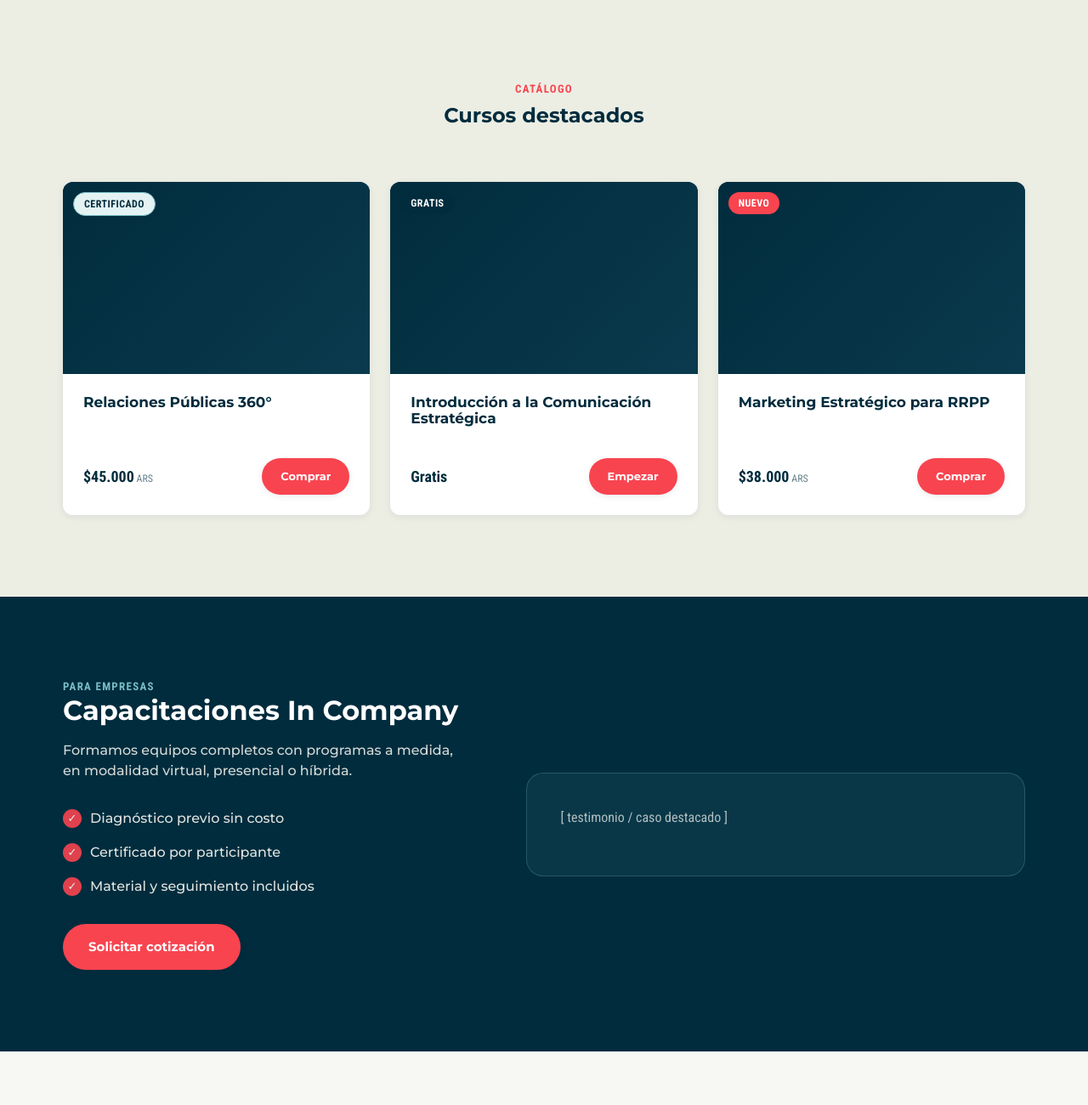
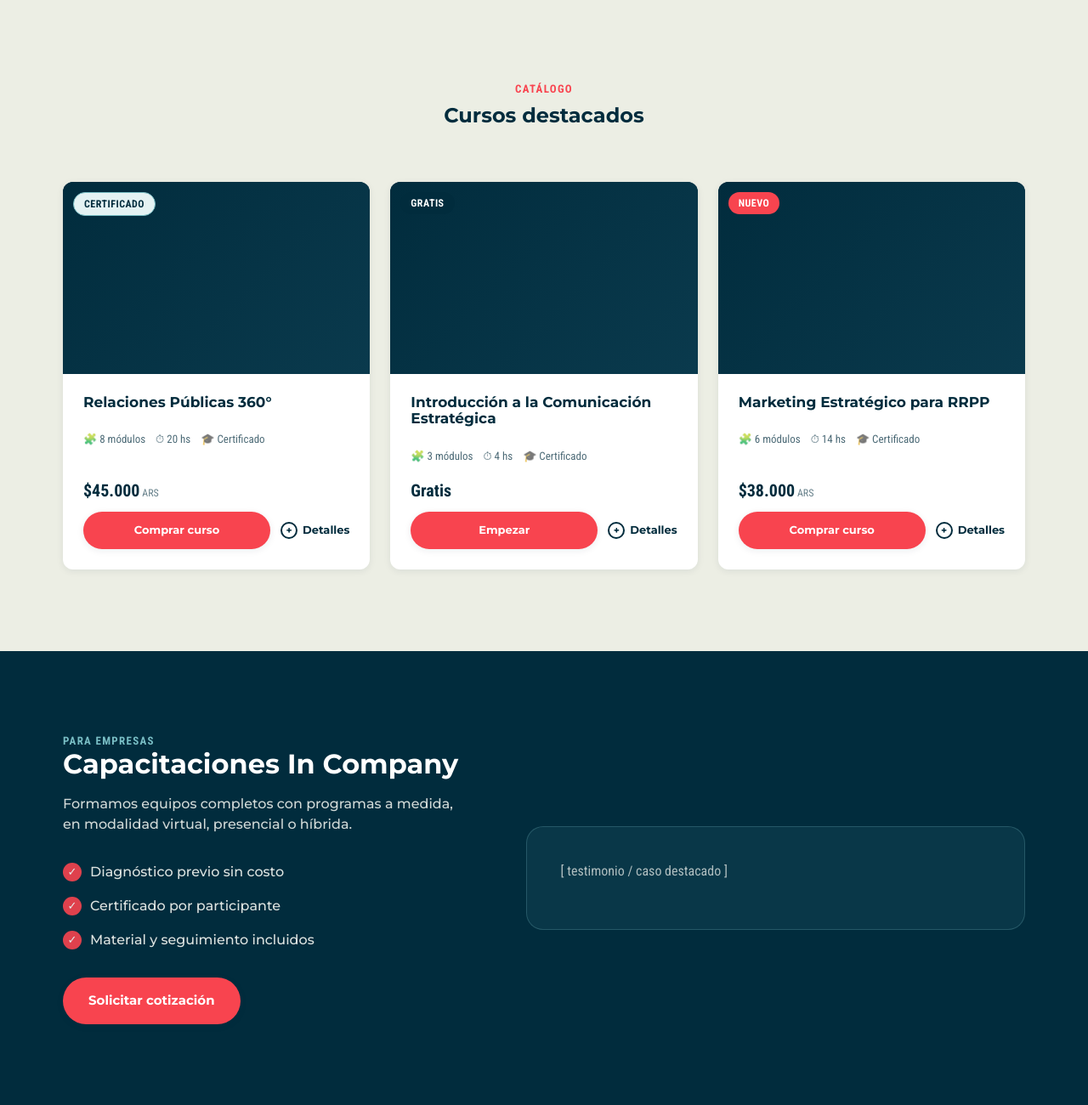
Before and after one commit to stellatorres-ST/webst, a WordPress theme: template wp-theme/st-relaciones-publicas/front-page.php in a window 1280 px wide. Shown: the part 1420-2720 px from the top of the page at 85% size. Run offline with PHP 8.4 and a stand-in for WordPress, Linux system fonts and the light colour scheme; the site name, menu and one post (Sample post) are stand-ins, and other content is empty.

Commit message:
Ajustar cards de curso al patrón de Luzzi Digital (referencia principal)
A partir de capturas reales del sitio: agregar fila de íconos de
duración/módulos/certificado antes del precio, y CTA doble (Comprar curso
+ Detalles con ícono +) en vez de un solo botón. Aplicado en homepage,
cross-sell de la ficha de curso y sus maquetas correspondientes.

Co-Authored-By: Claude Sonnet 5 <noreply@anthropic.com>
Claude-Session: https://claude.ai/code/session_011fa2httdDLUJWb7QeR7rZe

```diff
--- a/wp-theme/st-relaciones-publicas/assets/css/main.css
+++ b/wp-theme/st-relaciones-publicas/assets/css/main.css
@@ -309,10 +309,15 @@ section { padding: var(--space-6) 0; }
 .curso-thumb .badge { position: absolute; top: 12px; left: 12px; }
 .curso-body { padding: var(--space-3); display: flex; flex-direction: column; gap: 8px; flex: 1; }
 .curso-body h3 { font-size: 17px; }
-.curso-meta { display: flex; gap: 12px; font-family: var(--font-data); font-size: 13px; opacity: .7; }
-.curso-footer { display: flex; align-items: center; justify-content: space-between; margin-top: auto; padding-top: 12px; }
-.curso-price { font-family: var(--font-data); font-weight: 700; font-size: 18px; }
+.curso-meta { display: flex; gap: 12px; font-family: var(--font-data); font-size: 13px; opacity: .7; flex-wrap: wrap; }
+.curso-footer { display: flex; flex-direction: column; gap: 10px; margin-top: auto; padding-top: 8px; }
+.curso-price { font-family: var(--font-data); font-weight: 700; font-size: 20px; }
 .curso-price small { font-weight: 400; font-size: 12px; opacity: .6; }
+.curso-cta-row { display: flex; align-items: center; gap: 12px; }
+.curso-cta-row .btn-coral { flex: 1; }
+.btn-detalles { display: inline-flex; align-items: center; gap: 6px; font-family: var(--font-heading); font-weight: 700; font-size: 13px; color: var(--color-navy); white-space: nowrap; }
+.btn-detalles .plus-icon { width: 20px; height: 20px; border-radius: 50%; border: 2px solid currentColor; display: flex; align-items: center; justify-content: center; font-size: 12px; flex: none; }
+.btn-detalles:hover { color: var(--color-coral); }
 
 /* ============ In Company ============ */
 .incompany { background: var(--color-navy); color: var(--color-paper); }
--- a/wp-theme/st-relaciones-publicas/front-page.php
+++ b/wp-theme/st-relaciones-publicas/front-page.php
@@ -87,9 +87,20 @@ get_header();
 						</a>
 						<div class="curso-body">
 							<h3><a href="<?php echo esc_url( $product->get_permalink() ); ?>"><?php echo esc_html( $product->get_name() ); ?></a></h3>
+							<?php $card_meta = strrpp_course_card_meta( $product->get_id() ); ?>
+							<?php if ( ! empty( $card_meta ) ) : ?>
+								<div class="curso-meta data">
+									<?php foreach ( $card_meta as $dato ) : ?>
+										<span><?php echo esc_html( $dato ); ?></span>
+									<?php endforeach; ?>
+								</div>
+							<?php endif; ?>
 							<div class="curso-footer">
 								<div class="curso-price data"><?php echo wp_kses_post( $product->get_price_html() ); ?></div>
-								<a href="<?php echo esc_url( $product->add_to_cart_url() ); ?>" class="btn btn-coral btn-sm"><?php esc_html_e( 'Comprar', 'st-rrpp' ); ?></a>
+								<div class="curso-cta-row">
+									<a href="<?php echo esc_url( $product->add_to_cart_url() ); ?>" class="btn btn-coral btn-sm"><?php esc_html_e( 'Comprar curso', 'st-rrpp' ); ?></a>
+									<a href="<?php echo esc_url( $product->get_permalink() ); ?>" class="btn-detalles"><span class="plus-icon">+</span> <?php esc_html_e( 'Detalles', 'st-rrpp' ); ?></a>
+								</div>
 							</div>
 						</div>
 					</article>
@@ -98,9 +109,9 @@ get_header();
 			else :
 				// Placeholder mientras se cargan cursos reales en WooCommerce/LearnDash.
 				$placeholders = array(
-					array( 'title' => __( 'Relaciones Públicas 360°', 'st-rrpp' ), 'badge' => array( __( 'Certificado', 'st-rrpp' ), 'badge-teal' ), 'price' => '$45.000', 'cta' => __( 'Comprar', 'st-rrpp' ) ),
-					array( 'title' => __( 'Introducción a la Comunicación Estratégica', 'st-rrpp' ), 'badge' => array( __( 'Gratis', 'st-rrpp' ), 'badge-free' ), 'price' => __( 'Gratis', 'st-rrpp' ), 'cta' => __( 'Empezar', 'st-rrpp' ) ),
-					array( 'title' => __( 'Marketing Estratégico para RRPP', 'st-rrpp' ), 'badge' => array( __( 'Nuevo', 'st-rrpp' ), 'badge-coral' ), 'price' => '$38.000', 'cta' => __( 'Comprar', 'st-rrpp' ) ),
+					array( 'title' => __( 'Relaciones Públicas 360°', 'st-rrpp' ), 'badge' => array( __( 'Certificado', 'st-rrpp' ), 'badge-teal' ), 'meta' => array( '🧩 8 módulos', '⏱ 20 hs', '🎓 Certificado' ), 'price' => '$45.000', 'cta' => __( 'Comprar curso', 'st-rrpp' ) ),
+					array( 'title' => __( 'Introducción a la Comunicación Estratégica', 'st-rrpp' ), 'badge' => array( __( 'Gratis', 'st-rrpp' ), 'badge-free' ), 'meta' => array( '🧩 3 módulos', '⏱ 4 hs', '🎓 Certificado' ), 'price' => __( 'Gratis', 'st-rrpp' ), 'cta' => __( 'Empezar', 'st-rrpp' ) ),
+					array( 'title' => __( 'Marketing Estratégico para RRPP', 'st-rrpp' ), 'badge' => array( __( 'Nuevo', 'st-rrpp' ), 'badge-coral' ), 'meta' => array( '🧩 6 módulos', '⏱ 14 hs', '🎓 Certificado' ), 'price' => '$38.000', 'cta' => __( 'Comprar curso', 'st-rrpp' ) ),
 				);
 				foreach ( $placeholders as $curso ) :
 					?>
@@ -110,9 +121,17 @@ get_header();
 						</div>
 						<div class="curso-body">
 							<h3><?php echo esc_html( $curso['title'] ); ?></h3>
+							<div class="curso-meta data">
+								<?php foreach ( $curso['meta'] as $dato ) : ?>
+									<span><?php echo esc_html( $dato ); ?></span>
+								<?php endforeach; ?>
+							</div>
 							<div class="curso-footer">
 								<div class="curso-price data"><?php echo esc_html( $curso['price'] ); ?><?php if ( '$' === substr( $curso['price'], 0, 1 ) ) : ?><small> ARS</small><?php endif; ?></div>
-								<a href="#" class="btn btn-coral btn-sm"><?php echo esc_html( $curso['cta'] ); ?></a>
+								<div class="curso-cta-row">
+									<a href="#" class="btn btn-coral btn-sm"><?php echo esc_html( $curso['cta'] ); ?></a>
+									<a href="#" class="btn-detalles"><span class="plus-icon">+</span> <?php esc_html_e( 'Detalles', 'st-rrpp' ); ?></a>
+								</div>
 							</div>
 						</div>
 					</article>
--- a/wp-theme/st-relaciones-publicas/inc/course-meta.php
+++ b/wp-theme/st-relaciones-publicas/inc/course-meta.php
@@ -34,6 +34,22 @@ function strrpp_course_meta( $product_id, $key, $default = '' ) {
 function strrpp_course_hero_meta( $product_id ) {
 	$raw = strrpp_course_meta( $product_id, '_st_hero_meta', '8 módulos|20 hs|Certificado incluido' );
 	return array_map( 'trim', explode( '|', $raw ) );
+}
+
+/**
+ * Mismo dato que strrpp_course_hero_meta() con un ícono adelante, para
+ * mostrar en las cards de catálogo antes del precio (patrón Luzzi Digital:
+ * duración/módulos/certificado visibles antes de mostrar el precio).
+ */
+function strrpp_course_card_meta( $product_id ) {
+	$icons = array( '🧩', '⏱', '🎓' );
+	$meta  = strrpp_course_hero_meta( $product_id );
+	$out   = array();
+	foreach ( $meta as $i => $dato ) {
+		$icon  = isset( $icons[ $i ] ) ? $icons[ $i ] : '';
+		$out[] = trim( $icon . ' ' . $dato );
+	}
+	return $out;
 }
 
 function strrpp_course_checklist( $product_id ) {
```
Also changed, not shown: maqueta-ficha-curso.html (+21 -4 lines), maqueta-st-rrpp.html (+23 -9 lines), wp-theme/st-relaciones-publicas/woocommerce/content-single-product.php (+12 -1 lines), README.md.
